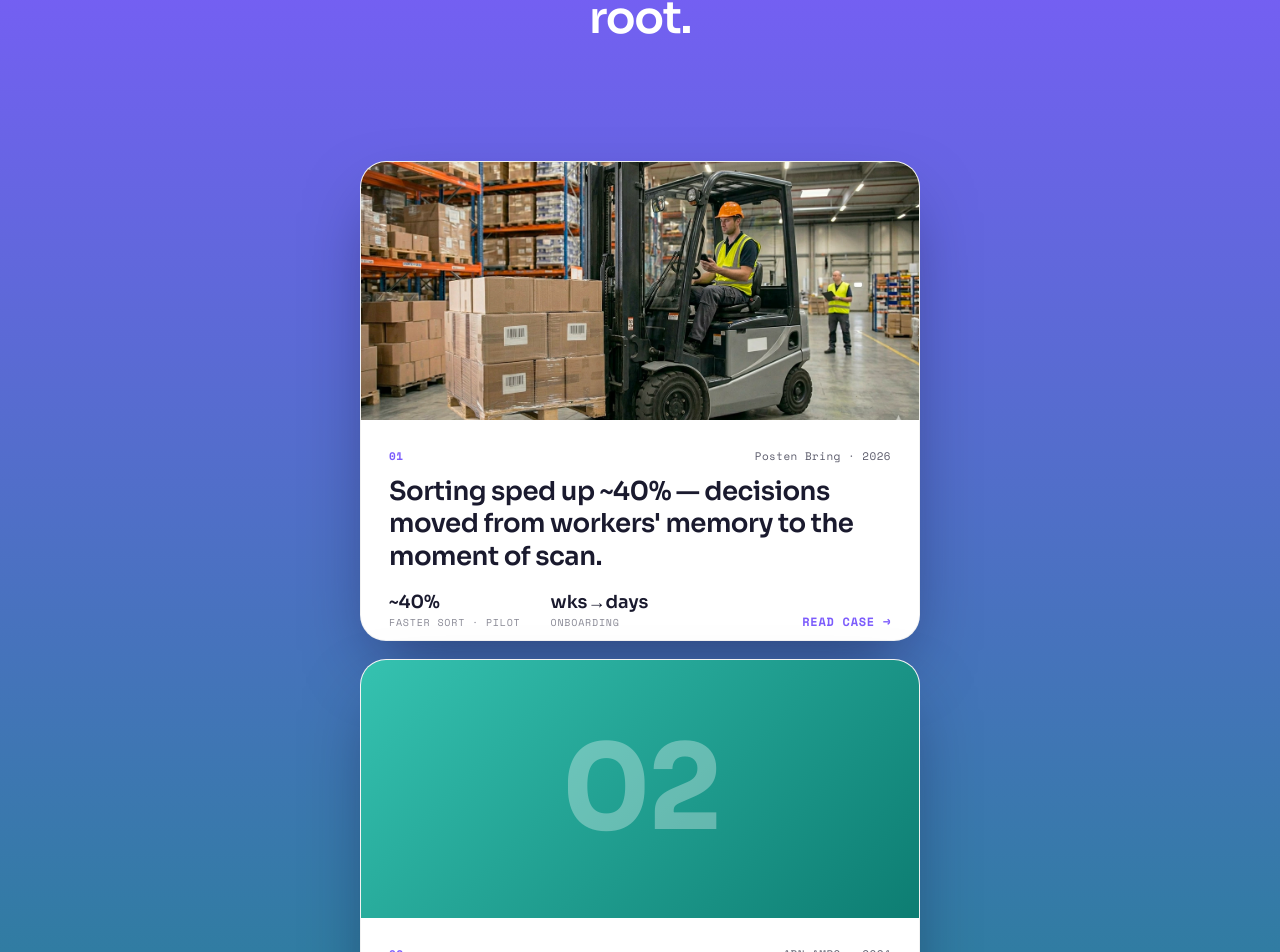
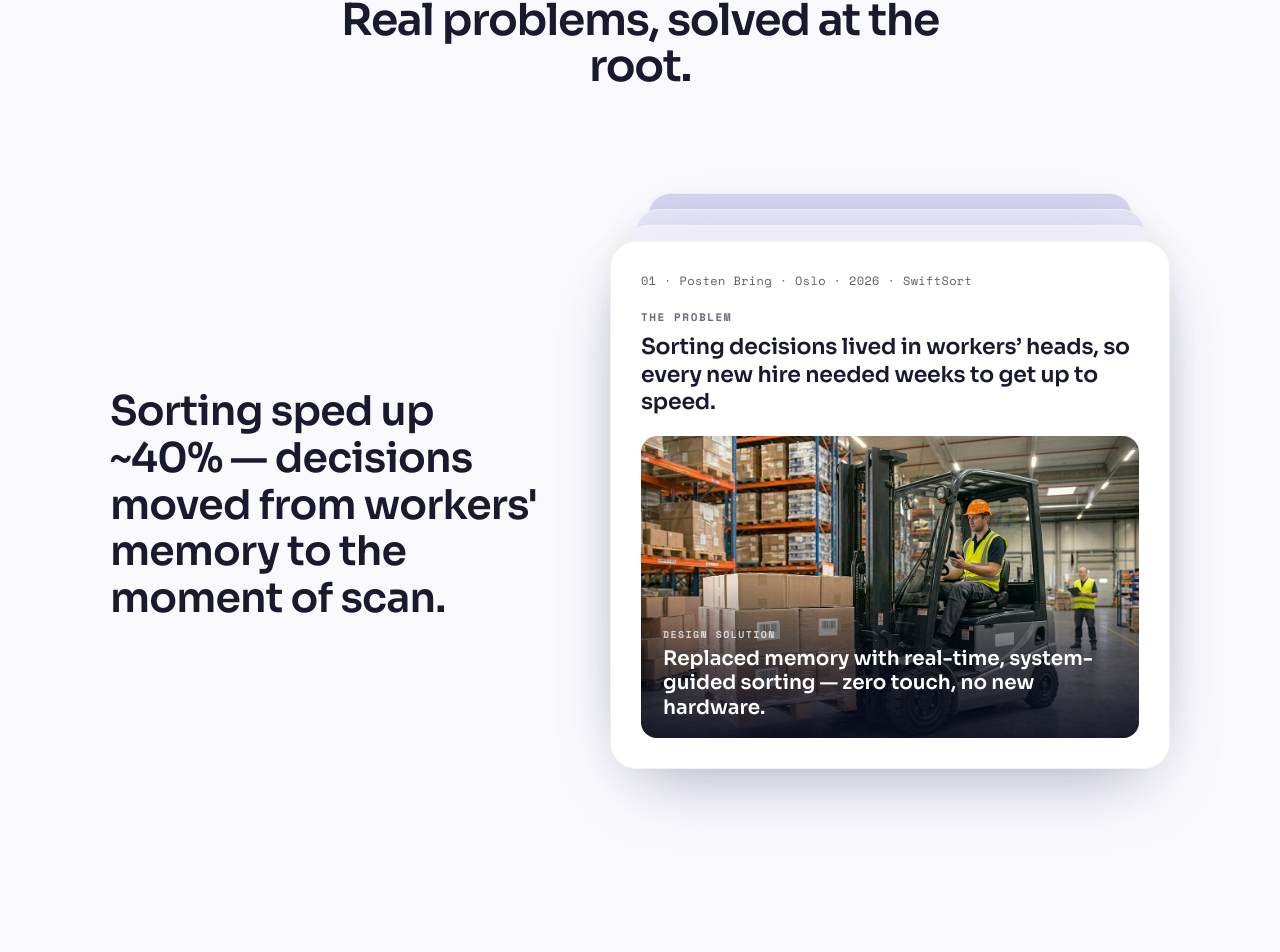
Before and after one commit to ykshettydesign/YKShetty-portfolio, a React (Vite) app: page / in a window 1280 px wide. Shown: the part 3138-4090 px from the top of the page. Built offline with nearby package versions, Linux system fonts and the light colour scheme.

Commit message:
new case

```diff
--- a/src/components/CaseStack.jsx
+++ b/src/components/CaseStack.jsx
@@ -1,7 +1,7 @@
 import React, { useRef } from 'react'
 import { caseStudies } from '../data/content'
 import { Link } from '../router'
-import { useCardStack } from '../hooks/useCardStack'
+import { useCaseDeck } from '../hooks/useCaseDeck'
 
 /** Placeholder cover gradients, used for cards without a real cover image so
  *  every card carries an image band. Picked by card index. */
@@ -13,69 +13,68 @@ const PH_GRADIENTS = [
 ]
 
 /**
- * Case studies as a scroll-driven stacked-cards deck (ported from Skiper UI's
- * Skiper16 to plain JSX — no Tailwind, no framer-motion). Each card is
- * position: sticky so the cards pin and pile up; useCardStack scales the
- * earlier ones down into a graduated deck as you scroll. Cards link to their
- * full case-study page.
+ * Case studies as a scroll-driven *advancing* deck (netgiro.is-style, but
+ * dependency-free — see useCaseDeck). A two-column stage pins while you scroll:
+ * the left column shows the active case's outcome headline, and the right
+ * column is a stack of cards where the front (white) card is the active case
+ * and the ones behind peek out, progressively darker. As you scroll, the front
+ * card advances to the next case and the deck reshuffles forward.
  */
 export default function CaseStack() {
-  const containerRef = useRef(null)
-  const cardRefs = useRef([])
+  const trackRef = useRef(null)
 
-  useCardStack(containerRef, cardRefs)
+  useCaseDeck(trackRef)
 
   return (
     <section id="work" className="case-stack-section">
-      <div ref={containerRef} className="case-stack">
       <div className="case-stack__intro" data-reveal="">
         <div className="case-stack__eyebrow">Case studies</div>
         <h2 className="case-stack__heading">Real problems, solved at the root.</h2>
       </div>
 
+      <div ref={trackRef} className="deck-track" style={{ height: `${caseStudies.length * 90}vh` }}>
+        <div className="deck-sticky">
+          <div className="deck-inner">
+            {/* LEFT: the active case's outcome headline (cross-fades on scroll). */}
+            <div className="deck-lead" aria-hidden="true">
+              {caseStudies.map((c) => (
+                <p key={c.id} className="deck-lead__item">{c.card}</p>
+              ))}
+            </div>
+
+            {/* RIGHT: the advancing card deck. */}
+            <div className="deck">
               {caseStudies.map((c, i) => (
-          <div key={c.id} className="case-stack__slot">
-            <Link to={c.href || '#work'} className="case-stack__link" aria-label={`Read case study: ${c.card}`}>
-              <article
-                ref={(el) => { cardRefs.current[i] = el }}
-                className="stack-card"
-                style={{ top: `calc(11vh + ${i * 18}px)`, zIndex: i + 1 }}
+                <article key={c.id} className="deck__card" style={{ zIndex: caseStudies.length - i }}>
+                  <div className="deck__tint" aria-hidden="true" />
+                  <Link
+                    to={c.href || '#work'}
+                    className="deck__content"
+                    aria-label={`Read case study: ${c.card}`}
+                  >
+                    <div className="deck__meta">{c.metaLong || c.meta}</div>
+                    <div className="deck__label">The problem</div>
+                    <p className="deck__problem">{c.problem}</p>
+                    <div
+                      className={`deck__media${c.cover ? '' : ' deck__media--ph'}`}
+                      style={c.cover ? undefined : { backgroundImage: PH_GRADIENTS[i % PH_GRADIENTS.length] }}
                     >
                       {c.cover ? (
-                  <div className="stack-card__cover">
                         <img src={c.cover} alt="" loading="lazy" />
+                      ) : (
+                        <span className="deck__ph-index" aria-hidden="true">{c.index}</span>
+                      )}
+                      <div className="deck__solution">
+                        <div className="deck__solution-label">Design solution</div>
+                        <p className="deck__solution-text">{c.solution}</p>
                       </div>
-                ) : (
-                  <div
-                    className="stack-card__cover stack-card__cover--ph"
-                    style={{ backgroundImage: PH_GRADIENTS[i % PH_GRADIENTS.length] }}
-                    aria-hidden="true"
-                  >
-                    <span className="stack-card__ph-index">{c.index}</span>
                     </div>
-                )}
-                <div className="stack-card__body">
-                  <div className="stack-card__meta">
-                    <span className="stack-card__index">{c.index}</span>
-                    <span>{c.meta}</span>
-                  </div>
-                  <h3 className="stack-card__headline">{c.card}</h3>
-                  <div className="stack-card__footer">
-                    <div className="stack-card__stats">
-                      {c.stats.map((s, si) => (
-                        <div key={si} className="stack-card__stat">
-                          <span className="stack-card__stat-value">{s.value}</span>
-                          <span className="stack-card__stat-label">{s.label}</span>
-                        </div>
+                  </Link>
+                </article>
               ))}
             </div>
-                    <span className="stack-card__cta">Read case →</span>
           </div>
         </div>
-              </article>
-            </Link>
-          </div>
-        ))}
       </div>
     </section>
   )
--- /dev/null
+++ b/src/hooks/useCaseDeck.js
@@ -0,0 +1,112 @@
+import { useEffect } from 'react'
+
+const clamp = (v, lo, hi) => Math.min(hi, Math.max(lo, v))
+
+const MAX_TINT = 0.5 // opacity of the lavender ghost overlay at the back of the deck
+
+/**
+ * Scroll-driven "advancing deck" for the case studies — the netgiro.is effect,
+ * but dependency-free (same approach as the old useCardStack: a passive scroll
+ * listener writing transforms straight to the DOM, rAF-throttled).
+ *
+ * A tall `.deck-track` is the scroll distance; a sticky `.deck-sticky` pins the
+ * two-column stage while you scroll through it. Progress 0→1 maps to a
+ * continuous stack index `s = progress * (n - 1)`. For each card, its relative
+ * depth `d = i - s` drives the look:
+ *   - front  (d ≈ 0): full size, white, content + left headline lit
+ *   - behind (d > 0): nudged up + scaled down + lavender-tinted (deeper = darker)
+ *   - passed (d < 0): fades out on top, revealing the promoted card beneath
+ * The matching left-column headline cross-fades 1:1 with the front card.
+ *
+ * Bails on reduced-motion / narrow screens (clearing any inline styles) — CSS
+ * then lays the cards out as a plain vertical list.
+ */
+export function useCaseDeck(trackRef) {
+  useEffect(() => {
+    const track = trackRef.current
+    if (!track) return undefined
+    const cards = Array.from(track.querySelectorAll('.deck__card'))
+    const leads = Array.from(track.querySelectorAll('.deck-lead__item'))
+    const n = cards.length
+    if (n === 0) return undefined
+
+    const isStatic = () =>
+      window.matchMedia('(prefers-reduced-motion: reduce)').matches ||
+      window.matchMedia('(max-width: 760px)').matches
+
+    const clearAll = () => {
+      cards.forEach((card) => {
+        card.style.transform = ''
+        card.style.opacity = ''
+        card.style.zIndex = ''
+        card.style.pointerEvents = ''
+        const tint = card.querySelector('.deck__tint')
+        if (tint) tint.style.opacity = ''
+        const content = card.querySelector('.deck__content')
+        if (content) content.style.opacity = ''
+      })
+      leads.forEach((lead) => { lead.style.opacity = ''; lead.style.transform = '' })
+    }
+
+    let ticking = false
+    const paint = () => {
+      ticking = false
+      if (isStatic()) { clearAll(); return }
+
+      const vh = window.innerHeight
+      const scrollable = track.offsetHeight - vh
+      if (scrollable <= 0) return
+      const progress = clamp(-track.getBoundingClientRect().top / scrollable, 0, 1)
+      const s = progress * (n - 1)
+
+      cards.forEach((card, i) => {
+        const d = i - s
+        let ty
+        let scale
+        let opacity
+        let z
+        if (d >= 0) {
+          const dd = Math.min(d, 3) // only ever show ~3 cards deep
+          ty = -dd * 16 // peek upward
+          scale = 1 - dd * 0.045
+          opacity = d > 3.4 ? 0 : 1
+          z = 100 - Math.round(dd * 10)
+        } else {
+          ty = 0 // passed card fades out in place, on top
+          scale = 1
+          opacity = clamp(1 + d, 0, 1)
+          z = 150
+        }
+        const contentOpacity = clamp(1 - Math.abs(d), 0, 1)
+        const tintOpacity = d >= 0 ? clamp(Math.min(d, 3) / 3, 0, 1) * MAX_TINT : 0
+
+        card.style.transform = `translateY(${ty.toFixed(2)}px) scale(${scale.toFixed(4)})`
+        card.style.opacity = opacity.toFixed(3)
+        card.style.zIndex = String(z)
+        card.style.pointerEvents = contentOpacity > 0.6 ? 'auto' : 'none'
+        const tint = card.querySelector('.deck__tint')
+        if (tint) tint.style.opacity = tintOpacity.toFixed(3)
+        const content = card.querySelector('.deck__content')
+        if (content) content.style.opacity = contentOpacity.toFixed(3)
+      })
+
+      leads.forEach((lead, i) => {
+        const d = i - s
+        lead.style.opacity = clamp(1 - Math.abs(d), 0, 1).toFixed(3)
+        lead.style.transform = `translateY(${(d * 18).toFixed(2)}px)`
+      })
+    }
+
+    const onScroll = () => { if (!ticking) { ticking = true; requestAnimationFrame(paint) } }
+
+    paint()
+    window.addEventListener('scroll', onScroll, { passive: true })
+    window.addEventListener('resize', onScroll)
+    return () => {
+      window.removeEventListener('scroll', onScroll)
+      window.removeEventListener('resize', onScroll)
+    }
+  }, [trackRef])
+}
+
+export default useCaseDeck
--- a/src/styles/global.css
+++ b/src/styles/global.css
@@ -873,25 +873,20 @@ html.lenis body { height: auto; }
 .lenis.lenis-smooth iframe { pointer-events: none; }
 
 /* ============================================================
-   CASE-STACK — scroll-driven stacked case-study cards
-   (Skiper16-style: sticky cards that scale into a deck; the scale
-   is driven by useCardStack.)
+   CASE STUDIES — scroll-driven advancing card deck
+   (netgiro-style: a pinned two-column stage where the front card
+   advances through the cases; driven by useCaseDeck.)
    ============================================================ */
 .case-stack-section {
   position: relative;
   z-index: 10;
-  /* Starts on the statement's purple (seamless seam) and transitions down into
-     the deep teal brand colour as you scroll the cards, settling on teal for the
-     pinned tail — so the hard cut into the dark tree (Practice) below is teal→dark. */
-  background: linear-gradient(180deg, var(--accent) 0%, var(--case-bg-teal) 55%);
+  background: var(--bg-page); /* light, like the mockup */
 }
-.case-stack {
-  position: relative;
-  padding-bottom: 78vh; /* scroll room so cards stay pinned through the darkening tail */
-}
+
+/* Section intro (centered eyebrow + heading) — dark text on the light bg. */
 .case-stack__intro {
   text-align: center;
-  padding: clamp(36px, 5vh, 64px) 22px clamp(24px, 4vh, 44px);
+  padding: clamp(48px, 7vw, 88px) 22px clamp(4px, 1.5vw, 16px);
 }
 .case-stack__eyebrow {
   font-family: var(--font-mono);
@@ -899,7 +894,7 @@ html.lenis body { height: auto; }
   font-weight: 700;
   letter-spacing: 0.16em;
   text-transform: uppercase;
-  color: rgba(255, 255, 255, 0.82);
+  color: var(--text-tertiary);
 }
 .case-stack__heading {
   margin: 14px auto 0;
@@ -909,167 +904,198 @@ html.lenis body { height: auto; }
   font-weight: 600;
   line-height: 1.05;
   letter-spacing: -0.03em;
-  color: #fff;
-}
-.case-stack__hint {
-  margin-top: 8px;
-  font-family: var(--font-body);
-  font-size: 13px;
-  color: rgba(255, 255, 255, 0.55);
+  color: var(--text-primary);
 }
 
-/* each slot pins its card to the top; short slots + tall container tail =
-   cards pile up and remain stacked */
-.case-stack__slot {
+/* ── Advancing deck ──────────────────────────────────────────────────────── */
+/* Tall track = the scroll distance; the sticky stage pins while you scroll it.
+   Track height is set inline (per case count) in CaseStack.jsx. */
+.deck-track { position: relative; }
+.deck-sticky {
   position: sticky;
   top: 0;
+  height: 100vh;
   display: flex;
-  justify-content: center;
-  align-items: flex-start;
+  align-items: center;
 }
-.case-stack__link {
-  display: block;
-  text-decoration: none;
-  color: inherit;
+.deck-inner {
+  width: 100%;
+  max-width: 1180px;
+  margin: 0 auto;
+  padding: 0 clamp(22px, 5vw, 60px);
+  display: grid;
+  grid-template-columns: 1fr 1.05fr;
+  gap: clamp(28px, 5vw, 72px);
+  align-items: center;
 }
 
-.stack-card {
-  position: relative;               /* `top` set per-index inline for the stagger */
-  transform-origin: top center;     /* shrink toward the top edge */
-  will-change: transform;
-  width: min(560px, 90vw);
-  height: clamp(360px, 64vh, 480px);
+/* LEFT — outcome headline, one per case, cross-faded by useCaseDeck. */
+.deck-lead {
+  position: relative;
+  min-height: clamp(150px, 24vh, 240px);
+}
+.deck-lead__item {
+  position: absolute;
+  inset: 0;
+  margin: 0;
   display: flex;
-  flex-direction: column;
+  align-items: center;
+  font-family: var(--font-display);
+  font-size: clamp(24px, 3.2vw, 42px);
+  font-weight: 600;
+  line-height: 1.14;
+  letter-spacing: -0.02em;
+  color: var(--text-primary);
+  will-change: opacity, transform;
+}
+
+/* RIGHT — the stacked cards. */
+.deck {
+  position: relative;
+  justify-self: center;
+  width: min(560px, 92vw);
+  height: clamp(420px, 66vh, 540px);
+}
+.deck__card {
+  position: absolute;
+  inset: 0;
+  border-radius: 26px;
   overflow: hidden;
   background: var(--bg-surface);
   border: 1px solid var(--border-card);
-  border-radius: 26px;
-  box-shadow: 0 30px 70px -20px rgba(10, 8, 40, 0.5);
-  transition: box-shadow 0.25s ease;
+  box-shadow: 0 30px 70px -26px rgba(24, 20, 70, 0.30);
+  transform-origin: top center;
+  will-change: transform, opacity;
 }
-.case-stack__link:hover .stack-card {
-  box-shadow: 0 36px 90px -22px rgba(10, 8, 40, 0.6), 0 0 0 1px var(--accent-ring);
+.deck__tint { /* lavender overlay; opacity set per depth by useCaseDeck */
+  position: absolute;
+  inset: 0;
+  z-index: 1;
+  background: var(--deck-ghost-ink);
+  opacity: 0;
+  pointer-events: none;
 }
-
-.stack-card__cover {
-  flex: 0 0 54%;
+.deck__content {
+  position: absolute;
+  inset: 0;
+  z-index: 2;
+  display: flex;
+  flex-direction: column;
+  padding: clamp(22px, 2.6vw, 30px);
+  text-decoration: none;
+  color: inherit;
+  will-change: opacity;
+}
+.deck__meta {
+  font-family: var(--font-mono);
+  font-size: 12px;
+  letter-spacing: 0.03em;
+  color: var(--text-secondary);
+}
+.deck__label {
+  margin-top: clamp(14px, 2vw, 20px);
+  font-family: var(--font-mono);
+  font-size: 11px;
+  font-weight: 700;
+  letter-spacing: 0.14em;
+  text-transform: uppercase;
+  color: var(--text-tertiary);
+}
+.deck__problem {
+  margin: 8px 0 0;
+  font-family: var(--font-display);
+  font-size: clamp(17px, 1.9vw, 22px);
+  font-weight: 600;
+  line-height: 1.26;
+  letter-spacing: -0.01em;
+  color: var(--text-primary);
+}
+.deck__media {
+  position: relative;
+  flex: 1;
+  min-height: 0;
+  margin-top: clamp(14px, 2vw, 20px);
+  border-radius: 16px;
   overflow: hidden;
   background: var(--bg-surface-alt);
 }
-.stack-card__cover img {
+.deck__media img {
   width: 100%;
   height: 100%;
   object-fit: cover;
   display: block;
 }
-/* Placeholder cover for case studies without a real image */
-.stack-card__cover--ph {
-  display: grid;
-  place-items: center;
-  background-size: cover;
-}
-.stack-card__ph-index {
+.deck__media--ph { display: grid; place-items: center; background-size: cover; }
+.deck__ph-index {
   font-family: var(--font-display);
   font-size: clamp(64px, 12vw, 118px);
   font-weight: 700;
   letter-spacing: -0.03em;
-  color: rgba(255, 255, 255, 0.32);
+  color: rgba(255, 255, 255, 0.34);
   line-height: 1;
 }
-
-.stack-card__body {
-  flex: 1;
-  min-height: 0;
-  display: flex;
-  flex-direction: column;
-  padding: clamp(20px, 2.6vw, 28px);
+.deck__solution {
+  position: absolute;
+  left: 0;
+  right: 0;
+  bottom: 0;
+  padding: clamp(28px, 4vw, 44px) clamp(16px, 2vw, 22px) clamp(14px, 2vw, 18px);
+  background: linear-gradient(
+    to top,
+    rgba(10, 12, 32, 0.9) 0%,
+    rgba(10, 12, 32, 0.55) 55%,
+    transparent 100%
+  );
 }
-.stack-card__meta {
-  display: flex;
-  align-items: center;
-  justify-content: space-between;
-  font-family: var(--font-mono);
-  font-size: 11px;
-  letter-spacing: 0.04em;
-  color: var(--text-secondary);
-}
-.stack-card__index {
-  color: var(--accent);
-  font-weight: 700;
-}
-.stack-card__headline {
-  flex: 1;
-  margin: 12px 0 0;
-  font-family: var(--font-display);
-  font-size: clamp(19px, 2.4vw, 26px);
-  font-weight: 600;
-  line-height: 1.24;
-  letter-spacing: -0.02em;
-  color: var(--text-primary);
-}
-.stack-card__footer {
-  display: flex;
-  align-items: flex-end;
-  justify-content: space-between;
-  gap: 16px;
-  margin-top: 18px;
-}
-.stack-card__stats {
-  display: flex;
-  gap: clamp(16px, 3.5vw, 30px);
-}
-.stack-card__stat {
-  display: flex;
-  flex-direction: column;
-  gap: 2px;
-}
-.stack-card__stat-value {
-  font-family: var(--font-display);
-  font-size: 18px;
-  font-weight: 600;
-  color: var(--text-primary);
-}
-.stack-card__stat-label {
+.deck__solution-label {
   font-family: var(--font-mono);
   font-size: 10px;
-  letter-spacing: 0.08em;
+  font-weight: 700;
+  letter-spacing: 0.14em;
   text-transform: uppercase;
-  color: var(--text-muted);
+  color: rgba(255, 255, 255, 0.72);
 }
-.stack-card__cta {
-  flex: none;
-  font-family: var(--font-mono);
-  font-size: 12px;
-  font-weight: 700;
-  letter-spacing: 0.06em;
-  text-transform: uppercase;
-  color: var(--accent);
-  white-space: nowrap;
+.deck__solution-text {
+  margin: 5px 0 0;
+  font-family: var(--font-display);
+  font-size: clamp(15px, 1.7vw, 20px);
+  font-weight: 600;
+  line-height: 1.22;
+  color: #fff;
 }
 
-/* Compact / reduced-motion fallback: no pinning, no scaling — cards read as a
-   plain vertical list so nothing hides behind the top card. */
-@media (max-width: 640px) {
-  .case-stack { padding-bottom: 8vh; }
-  .case-stack__slot { position: static; }
-  .stack-card {
-    top: 0 !important;
+/* Compact / reduced-motion: no pin, no deck — a plain vertical list of cards. */
+@media (max-width: 760px) {
+  .deck-track { height: auto !important; }
+  .deck-sticky { position: static; height: auto; display: block; padding: 8px 0 32px; }
+  .deck-inner { grid-template-columns: 1fr; gap: 20px; }
+  .deck-lead { display: none; }
+  .deck { width: 100%; height: auto; }
+  .deck__card {
+    position: relative;
+    inset: auto;
+    height: clamp(440px, 82vh, 540px);
     transform: none !important;
-    width: 100%;
-    height: auto;
+    opacity: 1 !important;
     margin-bottom: 22px;
   }
-  .stack-card__cover { flex: 0 0 auto; height: 190px; }
+  .deck__tint { opacity: 0 !important; }
+  .deck__content { position: relative; height: 100%; }
 }
 @media (prefers-reduced-motion: reduce) {
-  .case-stack { padding-bottom: 8vh; }
-  .case-stack__slot { position: static; }
-  .stack-card {
-    top: 0 !important;
+  .deck-track { height: auto !important; }
+  .deck-sticky { position: static; height: auto; display: block; }
+  .deck-inner { grid-template-columns: 1fr; gap: 20px; }
+  .deck-lead { display: none; }
+  .deck { width: 100%; height: auto; }
+  .deck__card {
+    position: relative;
+    inset: auto;
+    height: clamp(440px, 82vh, 540px);
     transform: none !important;
-    height: auto;
+    opacity: 1 !important;
     margin-bottom: 22px;
   }
-  .stack-card__cover { flex: 0 0 auto; height: 190px; }
+  .deck__tint { opacity: 0 !important; }
+  .deck__content { position: relative; height: 100%; }
 }
--- a/src/styles/tokens.css
+++ b/src/styles/tokens.css
@@ -60,6 +60,10 @@
      (unlike --teal-accent, which flips to a light mint for foreground use in
      dark mode) so white text stays legible on it. */
   --case-bg-teal: #12897E;
+  /* Lavender ink layered over the case-study deck's ghost cards; the further
+     back a card sits, the higher this overlay's opacity, so the peeking cards
+     get progressively darker (see useCaseDeck). */
+  --deck-ghost-ink: #A9A5E0;
 
   /* ── Chips ── */
   --chip-border: rgba(0, 0, 0, 0.12);
@@ -134,6 +138,8 @@
   --teal-accent: #5EEAD4;
   --teal-ink: #99F6E4;
   --teal-bg: rgba(45, 212, 191, 0.12);
+  /* Deck ghost tint darkens (rather than lightens) the peeking cards in dark mode. */
+  --deck-ghost-ink: #05060f;
 
   /* ── Chips ── */
   --chip-border: rgba(255, 255, 255, 0.14);
```
Also changed, not shown: src/hooks/useCardStack.js (deleted, +0 -79 lines), 5 other files (tests, documents, lock files or other folders). Lines whose indentation alone changed are shown as unchanged.
